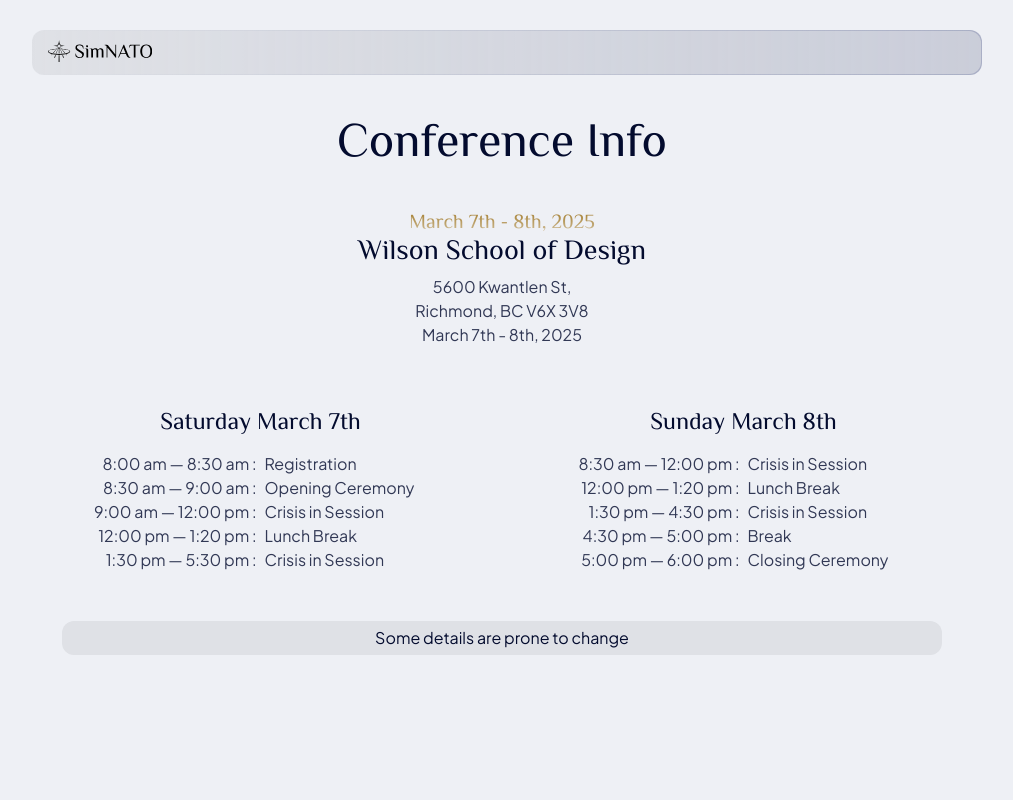
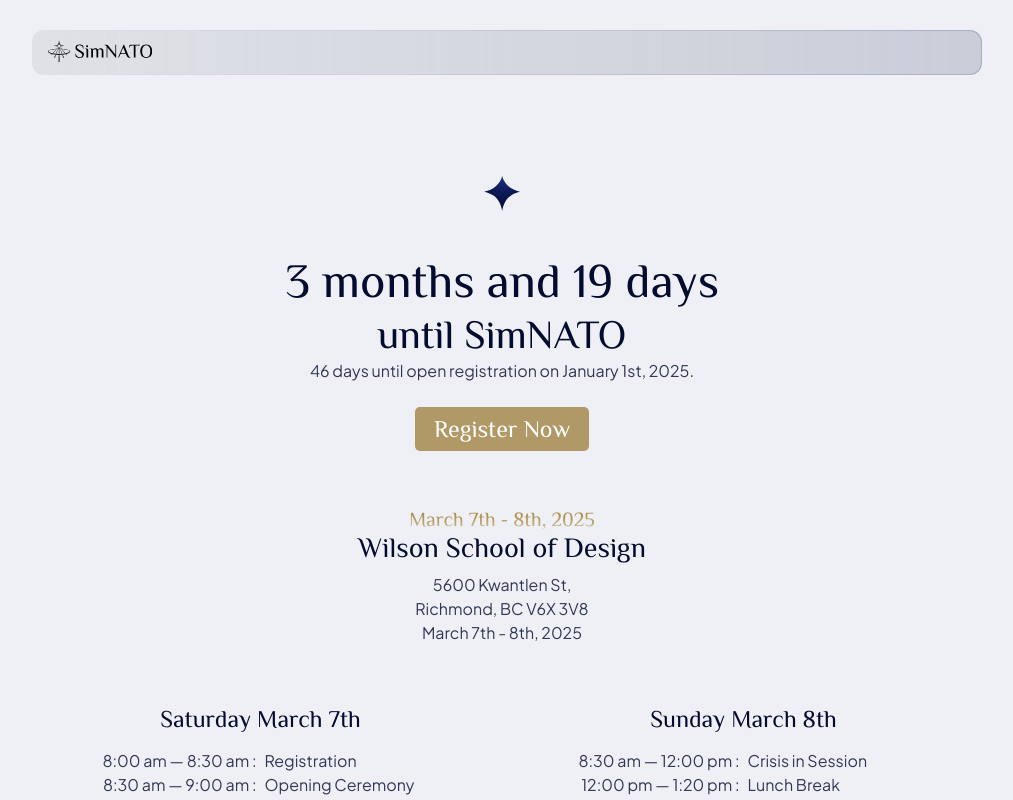
Before and after one commit to oklex/simnato-site, a Next.js app: page /conference in a window 1280 px wide. Shown: the top 800 px of the page, without its empty margins (138-1151 px from the left). Built offline with nearby package versions, Linux system fonts and the light colour scheme; some icons are missing.

Commit message:
icluding countdown into main conference page

```diff
--- a/src/pages/conference.tsx
+++ b/src/pages/conference.tsx
@@ -1,4 +1,5 @@
 import React, { ReactElement, ReactNode, useEffect } from 'react';
+import styled from 'styled-components';
 
 import {
 	Accordion,
@@ -16,20 +17,29 @@ import {
 	Button,
 } from '@ui-library';
 import { Banner } from '@src/components/Banner';
-import styled from 'styled-components';
 import dayjs from 'dayjs';
+import CountdownSlice from '@slices/countdownSlice';
+import StarMarker from '@assets/starMarkers';
 
 export const ConferencePage = (): ReactElement => {
 	return (
 		<div>
 			<Container center>
-				<Spacer height={'5.5rem'} />
-				{/* <Spacer height={'calc(5vh + 45px)'} /> */}]
-				<Header center mode="dark" level={1}>
-					Conference Info
-				</Header>
+				<Spacer height={'calc(10vh + 5rem)'} />
+				<Div flex justifyContent="center">
+					<StarMarker type="dark" />
+				</Div>
+				<CountdownSlice />
+				<Container>
+					<Div flex justifyContent="center" margin="24px 0px 0px">
+						<Button href="/registration" variant="primary" mode="gold">
+							<Header level={5}>Register Now</Header>
+						</Button>
+					</Div>
+				</Container>
+				<Spacer />
 				<NarrowContainer>
-						<Div padding="30px 0px" >
+					<Div padding="30px 0px">
 						<Header level={6} mode="gold" center>
 							March 7th - 8th, 2025
 						</Header>
```
Lines whose indentation alone changed are shown as unchanged.
